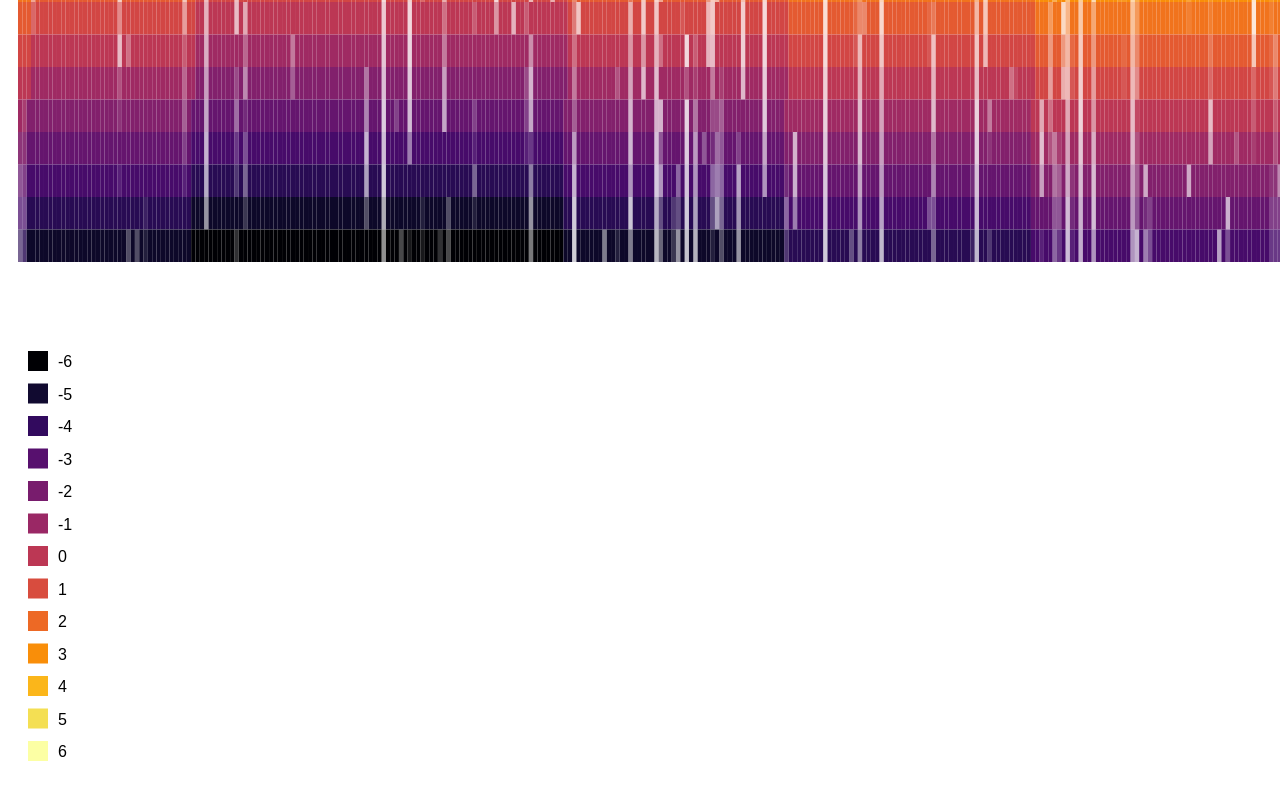
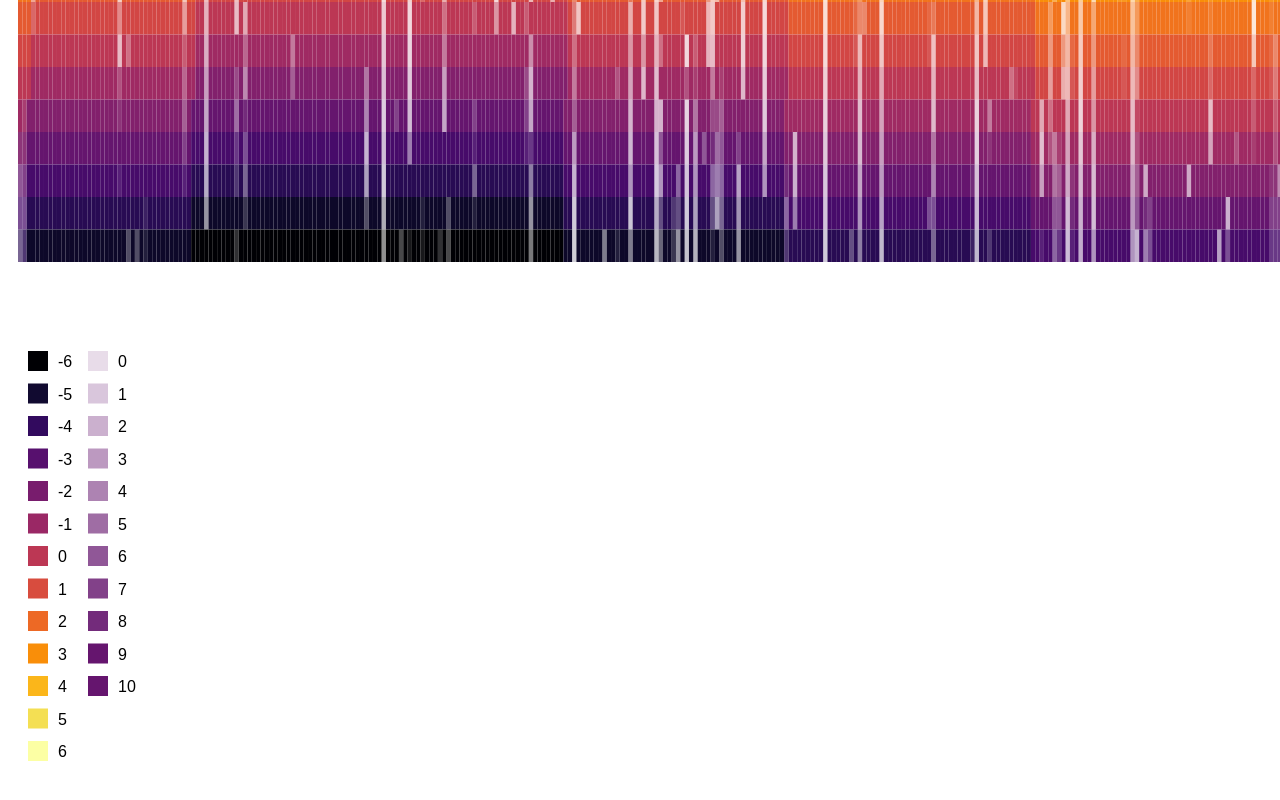
Before and after one commit to Ecboxer/weatherData, a plain HTML site: page index.html in a window 1280 px wide. Shown: the part 536-1336 px from the top of the page. Drawn offline with Linux system fonts and the light colour scheme.

Commit message:
Added opacity legend

```diff
--- a/index.html
+++ b/index.html
@@ -101,12 +101,14 @@
 
 	     var dataLeg = [ 0, 1, 2, 3, 4, 5, 6, 7, 8, 9, 10, 11, 12 ];
 
+	     var dataLeg2 = [ 0, 1, 2, 3, 4, 5, 6, 7, 8, 9, 10 ];
+
 	     var containerLeg = d3.select("body")
-				     .append("svg")
-				     .attr("width", widthLeg + margin.left + margin.right)
-				     .attr("height", height + margin.top + margin.bottom)
-				     .append("g")
-				     .attr("transform", "translate(" + margin.left + "," + margin.top + ")");
+				  .append("svg")
+				  .attr("width", widthLeg + margin.left + margin.right)
+				  .attr("height", height + margin.top + margin.bottom)
+				  .append("g")
+				  .attr("transform", "translate(" + margin.left + "," + margin.top + ")");
 
 	     var rectLegend = containerLeg.selectAll("rect")
 					  .data(dataLeg)
@@ -122,6 +124,21 @@
 					      return (lightScale(d / 12));
 					  });
 
+	     var rectLegend2 = containerLeg.selectAll(".in")
+					   .data(dataLeg2)
+					   .enter()
+					   .append("rect")
+					   .attr("x", 70)
+					   .attr("y", function (d) {
+					       return yScale(d + 2);
+					   })
+					   .attr("width", 20)
+					   .attr("height", 20)
+					   .attr("fill", "#65156e")
+					   .attr("opacity", function (d) {
+					       return vizScale(d);
+					   })
+
 	     var textLegend = containerLeg.selectAll("text")
 					  .data(dataLeg)
 					  .enter()
@@ -131,7 +148,20 @@
 					      return yScale(d + 2.5);
 					  })
 					  .text(function (d) {
-					      return d - 6;
+					      return String(d - 6);
+					  })
+					  .style("font-family", "sans-serif");
+
+	     var textLegend2 = containerLeg.selectAll(".in")
+					  .data(dataLeg2)
+					  .enter()
+					  .append("text")
+					  .attr("x", 100)
+					  .attr("y", function (d) {
+					      return yScale(d + 2.5);
+					  })
+					  .text(function (d) {
+					      return String(d);
 					  })
 					  .style("font-family", "sans-serif");
 
```
Also changed, not shown: 2 other files.
